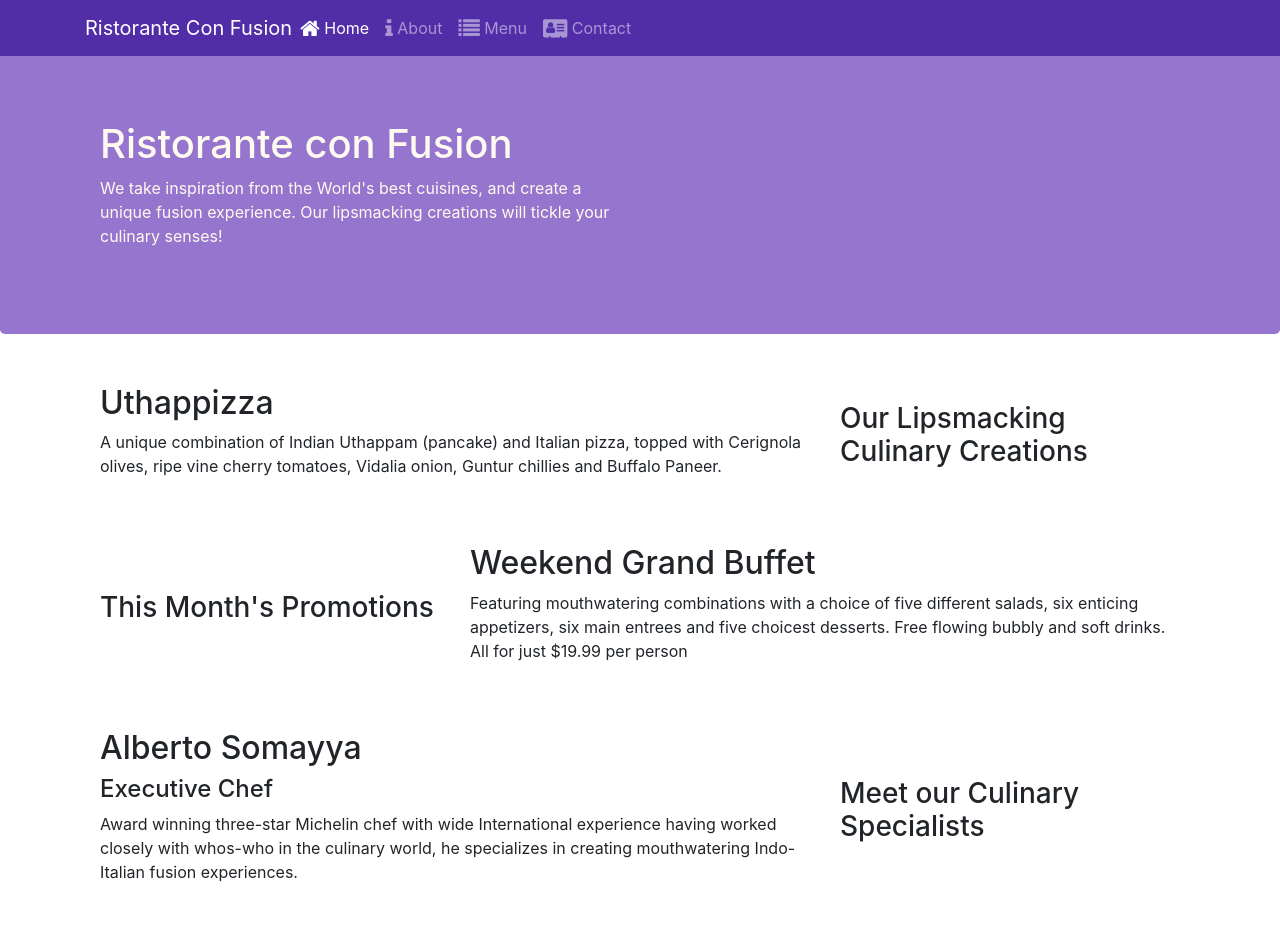
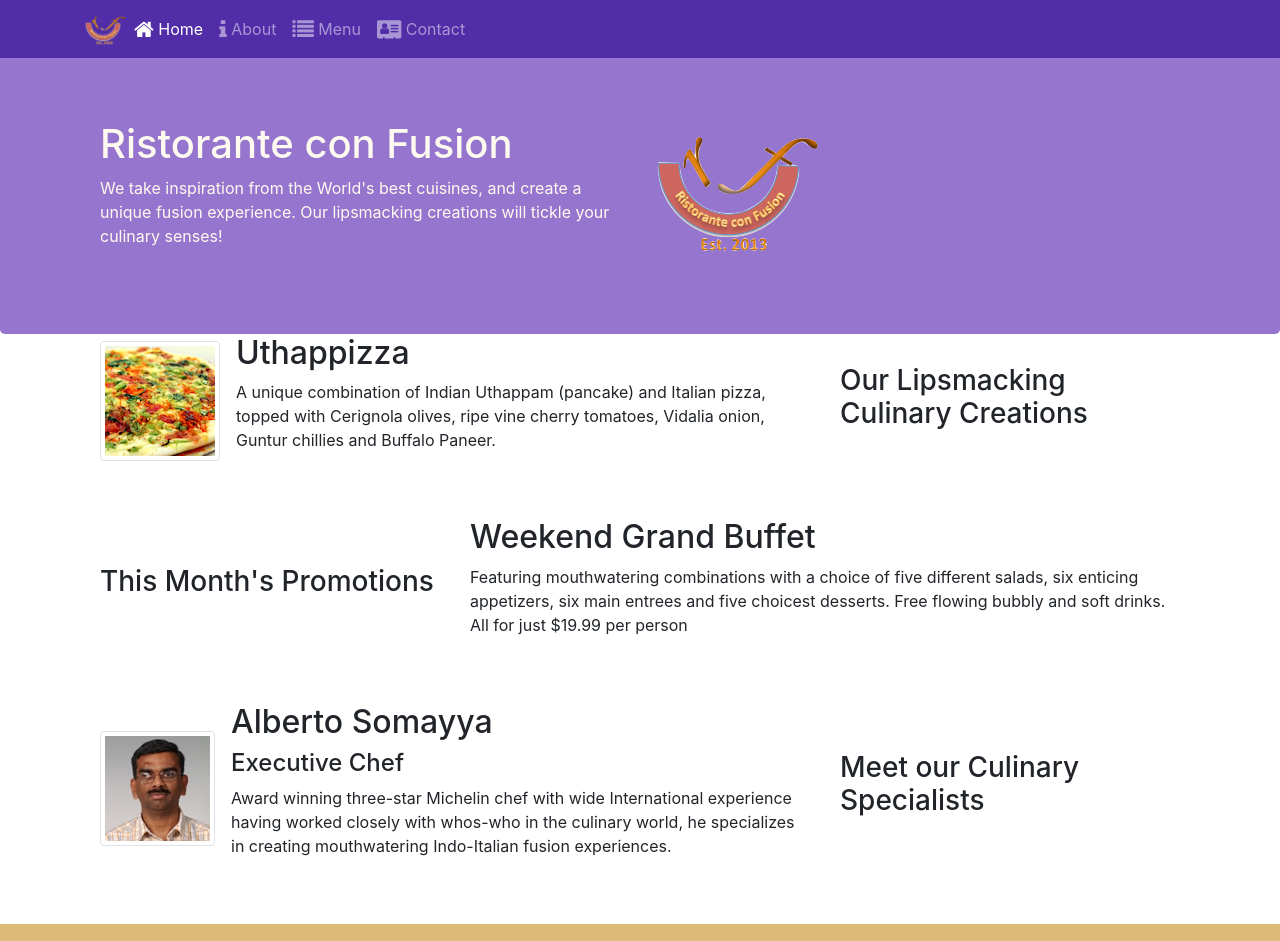
Before and after one commit to Zipep/Bootstrap4-course, a website: page index.html in a window 1280 px wide. Shown: the top 941 px of the page. Drawn offline with nearby package versions, Linux system fonts and the light colour scheme.

Commit message:
Images and Media

```diff
--- a/css/style.css
+++ b/css/style.css
@@ -24,9 +24,9 @@
     padding-bottom: 50px;
 }
 
-.contentpage1-1{
+/*.contentpage1-1{
     margin-top: 50px;
-}
+}*/
 
 .footer{
     background-color: #dbbb75;
--- a/index.html
+++ b/index.html
@@ -21,7 +21,7 @@
             <button class="navbar-toggler" type="button" data-toggle="collapse" data-target="#Navbar" aria-hidden="true" alt="navbar button">
                 <span class="navbar-toggler-icon"></span>
             </button>
-            <a class="navbar-brand mr-auto" href="#">Ristorante Con Fusion</a>
+            <a class="navbar-brand mr-auto" href="#"><img src="img/logo.png" height="30" width="41" alt="logo"></a>
             <div class="collapse navbar-collapse" id="Navbar">
             <ul class="navbar-nav mr-auto">
                 <li class="nav-item active"><a class="nav-link" href="#"><span class="fa fa-home fa-lg"></span> Home</a></li>
@@ -40,23 +40,33 @@
                     <h1>Ristorante con Fusion</h1>
                     <p>We take inspiration from the World's best cuisines, and create a unique fusion experience. Our lipsmacking creations will tickle your culinary senses!</p>
                 </div>
-                <div class="col-12 col-sm">
+                <div class="col-12 col-sm align-self-center">
+                    <img src="img/logo.png" class="img-fluid" alt="logo">
                 </div>
             </div>
         </div>
     </header>
 
     <div class="container">
-        <div class="row row-content align-items-center contentpage1-1">
+        <div class="row row-content align-items-center">
             <div class="col-12 col-sm-4 order-sm-last col-md3">
                 <h3>Our Lipsmacking Culinary Creations</h3>
             </div>
             <div class="col col-sm order-sm-first col-md">
-                <h2>Uthappizza</h2>
-                <p>A unique combination of Indian Uthappam (pancake) and Italian pizza, topped with Cerignola olives, ripe vine cherry tomatoes, Vidalia onion, Guntur chillies and Buffalo Paneer.</p>
+            <div class="media">
+                <img class="d-flex mr-3 img-thumbnail align-self-center"
+                        src="img/uthappizza.png" alt="Uthappizza">
+                <div class="media-body">
+                    <h2 class="mt-0">Uthappizza</h2>
+                    <p class="d-none d-sm-block">A unique combination of Indian Uthappam (pancake) and
+                        Italian pizza, topped with Cerignola olives, ripe vine
+                        cherry tomatoes, Vidalia onion, Guntur chillies and
+                        Buffalo Paneer.</p>
+                </div>
             </div>
         </div>
 
+        </div>
 
         <div class="row row-content align-items-center">
             <div class="col-12 col-sm-4 col-md3">
@@ -64,7 +74,11 @@
             </div>
             <div class="col col-sm col-md">
                 <h2>Weekend Grand Buffet</h2>
-                <p>Featuring mouthwatering combinations with a choice of five different salads, six enticing appetizers, six main entrees and five choicest desserts. Free flowing bubbly and soft drinks. All for just $19.99 per person </p>
+                <p>Featuring mouthwatering combinations with
+                a choice of five different salads, six enticing appetizers,
+                six main entrees and five choicest desserts.
+                Free flowing bubbly and soft drinks.
+                All for just $19.99 per person </p>
             </div>
         </div>
 
@@ -73,9 +87,20 @@
                 <h3>Meet our Culinary Specialists</h3>
             </div>
             <div class="col col-sm order-sm-first col-md">
-                <h2>Alberto Somayya</h2>
-                <h4>Executive Chef</h4>
-                <p>Award winning three-star Michelin chef with wide International experience having worked closely with whos-who in the culinary world, he specializes in creating mouthwatering Indo-Italian fusion experiences. </p>
+                <div class="media">
+                    <img class="d-flex mr-3 img-thumbnail align-self-center"
+                    src="img/alberto.png" alt="alberto">
+                    <div class="media-body">
+                        <h2 class="mt-0">Alberto Somayya</h2>
+                        <h4>Executive Chef</h4>
+                        <p class="d-none d-sm-block">Award winning three-star Michelin chef with wide International experience
+                            having worked closely with whos-who in the culinary world,
+                            he specializes in creating mouthwatering Indo-Italian fusion experiences.
+                        </p>
+
+                    </div>
+                </div>
+
             </div>
         </div>
     </div>
```
Also changed, not shown: aboutus.html (+3 -2 lines), contactus.html (+3 -2 lines), img/alberto.png (added), img/buffet.png (added), img/logo.png (added), img/uthappizza.png (added).
